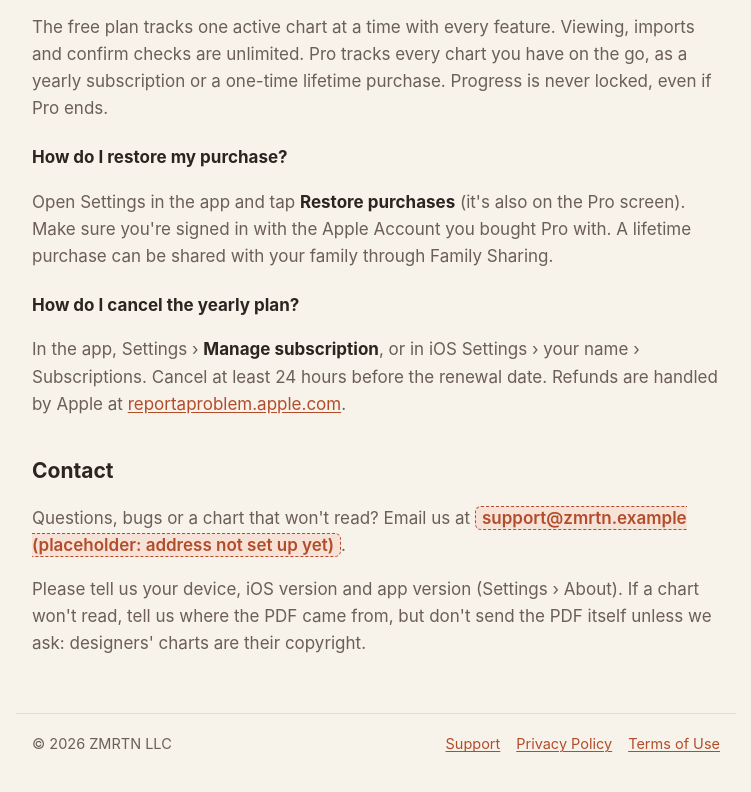
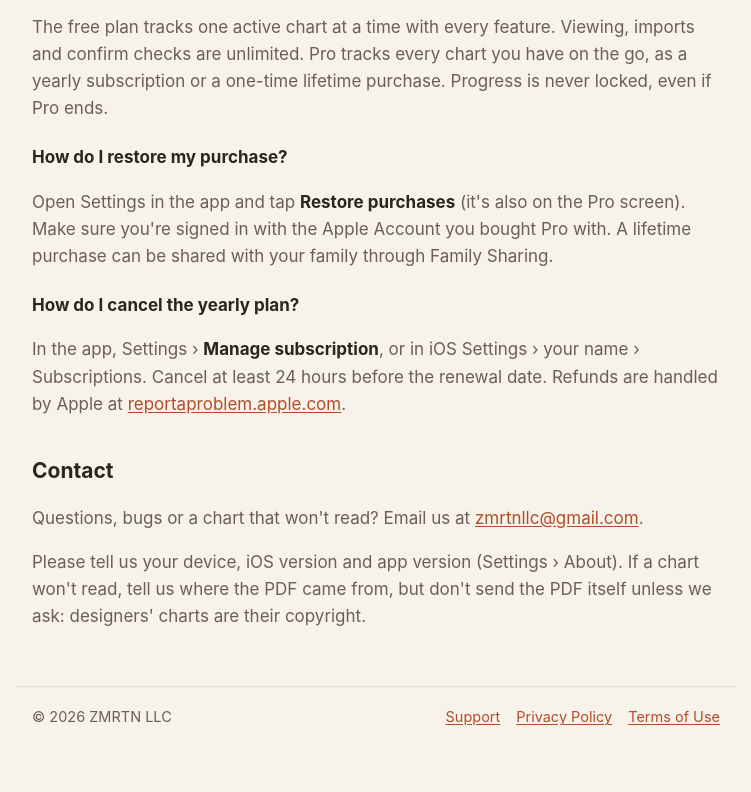
Before and after one commit to zachmartin88/gridexpectations, a plain HTML site: page support.html in a window 1280 px wide. Shown: the part 2657-3449 px from the top of the page, without its empty margins (264-1015 px from the left). After the commit the page ends 3421 px from the top, so only its background shows below. Drawn offline with Linux system fonts and the light colour scheme.

Commit message:
Support email: zmrtnllc@gmail.com

```diff
--- a/support.html
+++ b/support.html
@@ -64,7 +64,7 @@
   <p>In the app, Settings &rsaquo; <b>Manage subscription</b>, or in iOS Settings &rsaquo; your name &rsaquo; Subscriptions. Cancel at least 24 hours before the renewal date. Refunds are handled by Apple at <a href="https://reportaproblem.apple.com">reportaproblem.apple.com</a>.</p>
 
   <h2 id="contact">Contact</h2>
-  <p>Questions, bugs or a chart that won't read? Email us at <span class="placeholder">support@zmrtn.example (placeholder: address not set up yet)</span>.</p>
+  <p>Questions, bugs or a chart that won't read? Email us at <a href="mailto:zmrtnllc@gmail.com">zmrtnllc@gmail.com</a>.</p>
   <p>Please tell us your device, iOS version and app version (Settings &rsaquo; About). If a chart won't read, tell us where the PDF came from, but don't send the PDF itself unless we ask: designers' charts are their copyright.</p>
 </main>
 <footer>
```
